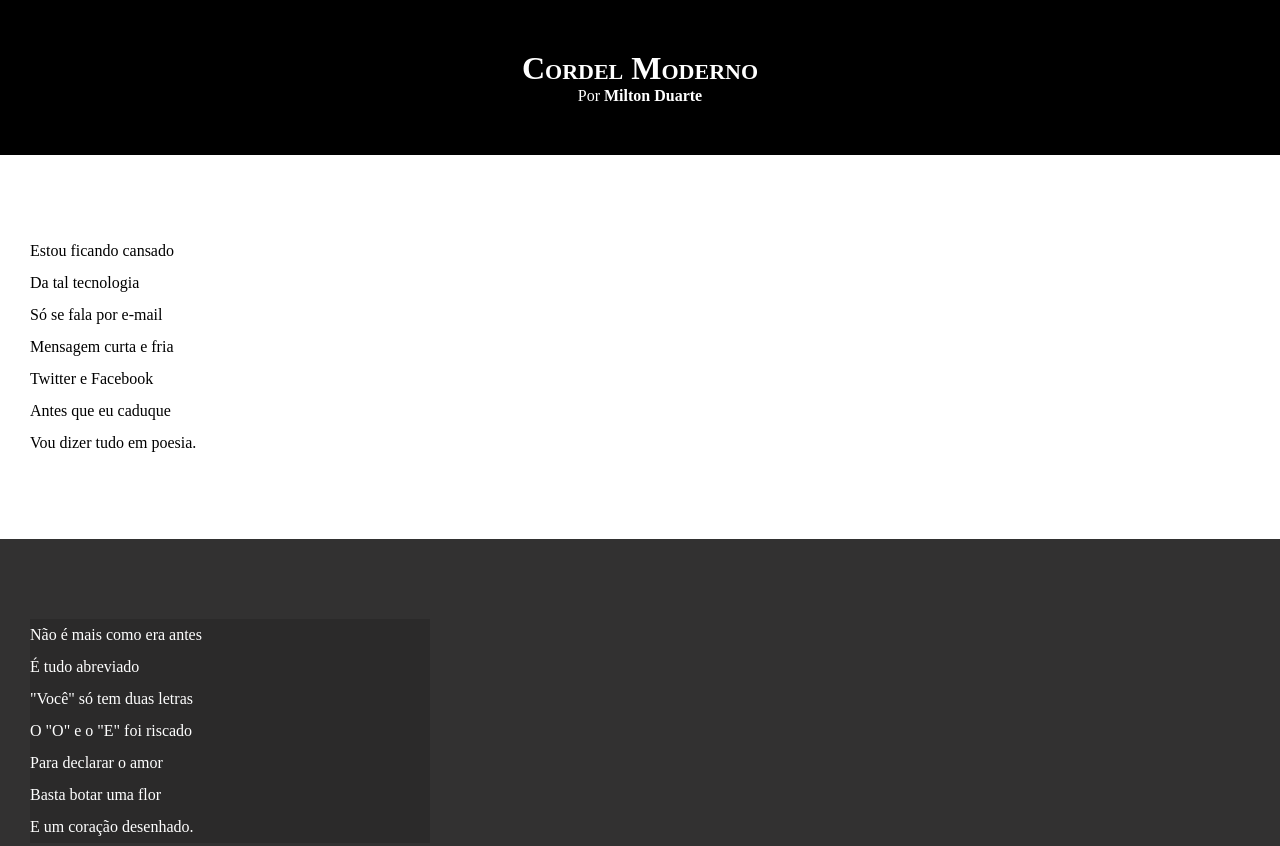
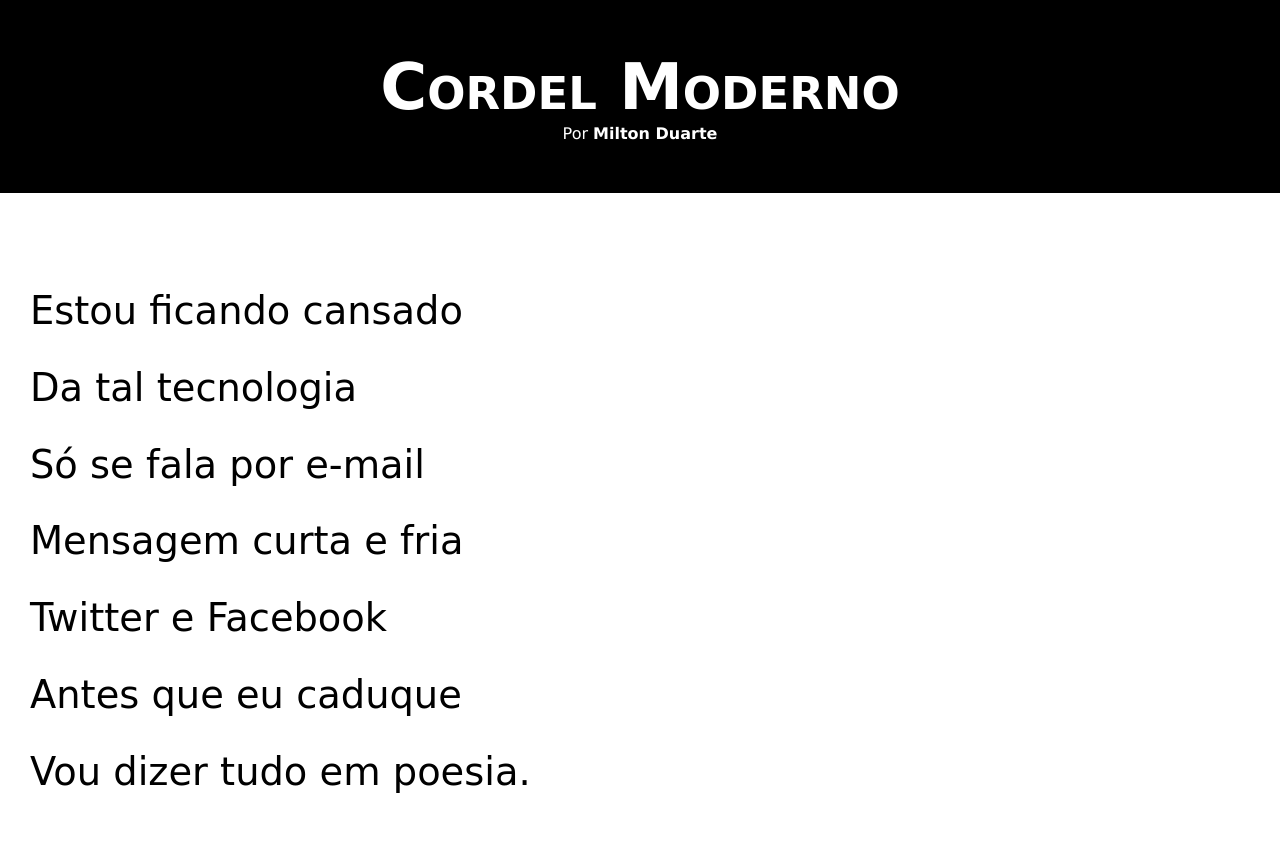
Before and after one commit to andreGluis/html-css, a plain HTML site: page Exercicios/desafio/index.html in a window 1280 px wide. Shown: the top 846 px of the page. Drawn offline with Linux system fonts and the light colour scheme.

Commit message:
atualizaçâo de css

```diff
--- a/Exercicios/desafio/estilo/style.css
+++ b/Exercicios/desafio/estilo/style.css
@@ -5,18 +5,33 @@
     padding: 0px;
 }
 
+@import  url('https://fonts.googleapis.com/css2?family=Passion+One&family=Sriracha&display=swap');
+@import url('https://fonts.googleapis.com/css2?family=Sriracha&display=swap');
+
+
+:root{
+    --fonte01: Verdana, Geneva, Tahoma, sans-serif;
+    --fonte02:'Passion One', cursive;
+    --fonte03:'Sriracha' , cursive;
+}
+
 html,body{
     min-height: 100vh;
-    background-color: darkgray
+    background-color: darkgray;
+    font-family: var(--fonte01);
 }
 header{
     background-color: black;
     color: white;
     text-align: center;
+
 }
 header>h1{
     padding-top: 50px;
    font-variant: small-caps;
+   font-family: var(--fonte02);
+   font-size: 5vw;
+
 }
 header>p{
     padding-bottom: 50px;
@@ -35,10 +50,13 @@ section{
     padding-bottom: 10vh;
     line-height: 2em;
     padding-left: 30px;
+    font-family: var(--fonte03);
+    font-size: 3vw;
 }
 section.imagem > p{
 background-color: rgb(43, 42, 42);
-width: 400px;
+display: inline-block;
+padding: 10px;
 }
 section.normal{
     background-color: white;
```
